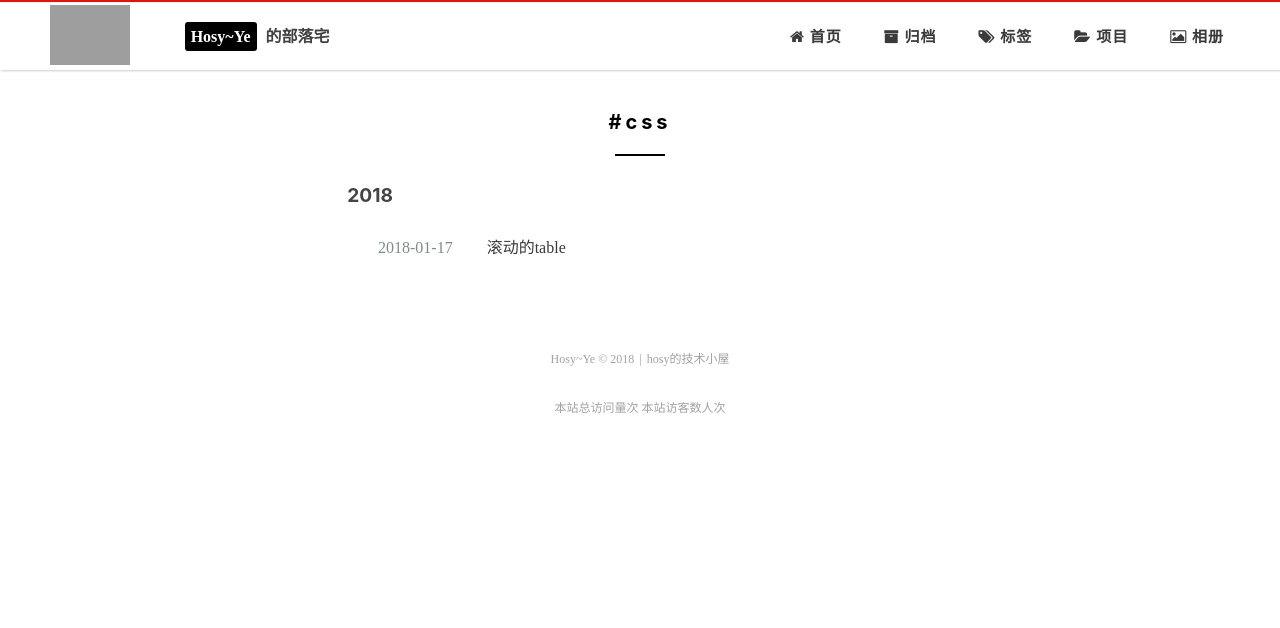
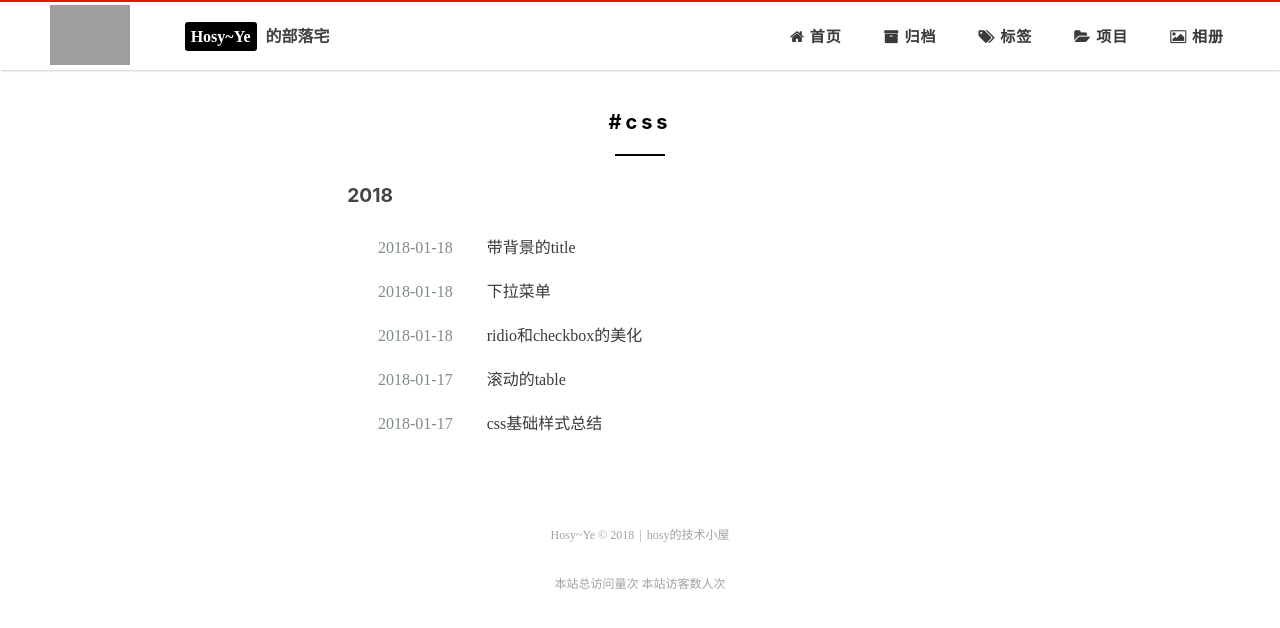
Before and after one commit to hosyYe/hosyye.github.io, a plain HTML site: page tags/css/index.html in a window 1280 px wide. Drawn offline with Linux system fonts and the light colour scheme; some packages are replaced by stand-ins of ours; grey boxes are pictures that could not be loaded; a script that the page names is missing.

Commit message:
Site updated: 2018-01-18 11:52:01

```diff
--- a/tags/css/index.html
+++ b/tags/css/index.html
@@ -143,11 +143,42 @@
     <h1 class="entry-title">#css</h1>
     <div class="row">
       <div class="col-lg-8 col-lg-offset-2 col-md-10 col-md-offset-1">
-        <!-- Use lodash to classify posts. See https://lodash.com/docs#groupBy -->
+        <!-- Use lodash to classify posts. See https://lodash.com/docs#groupBy
+          1. group site.posts by year
+          2. sort posts-in-one-year by Month and Day
+        -->
+
 
 
           <h2 class="year">2018</h2>
           <ul class="list">
+
+  <li>
+    <span class="date">
+      2018-01-18
+    </span>
+    <a href="/2018/01/18/带背景的title/" class="title">
+      带背景的title
+    </a>
+  </li>
+
+  <li>
+    <span class="date">
+      2018-01-18
+    </span>
+    <a href="/2018/01/18/下拉菜单/" class="title">
+      下拉菜单
+    </a>
+  </li>
+
+  <li>
+    <span class="date">
+      2018-01-18
+    </span>
+    <a href="/2018/01/18/input_radio&&checkbox的美化/" class="title">
+      ridio和checkbox的美化
+    </a>
+  </li>
 
   <li>
     <span class="date">
@@ -158,14 +189,21 @@
     </a>
   </li>
 
+  <li>
+    <span class="date">
+      2018-01-17
+    </span>
+    <a href="/2018/01/17/css基础样式总结/" class="title">
+      css基础样式总结
+    </a>
+  </li>
+
 
           </ul>
 
       </div>
     </div>
   </div>
-
-
 </div>
 
 
```
Also changed, not shown: archives/2018/01/index.html (+4 -4 lines), archives/2018/index.html (+4 -4 lines), tags/js/index.html (renamed from archives/index.html, +6 -6 lines).
